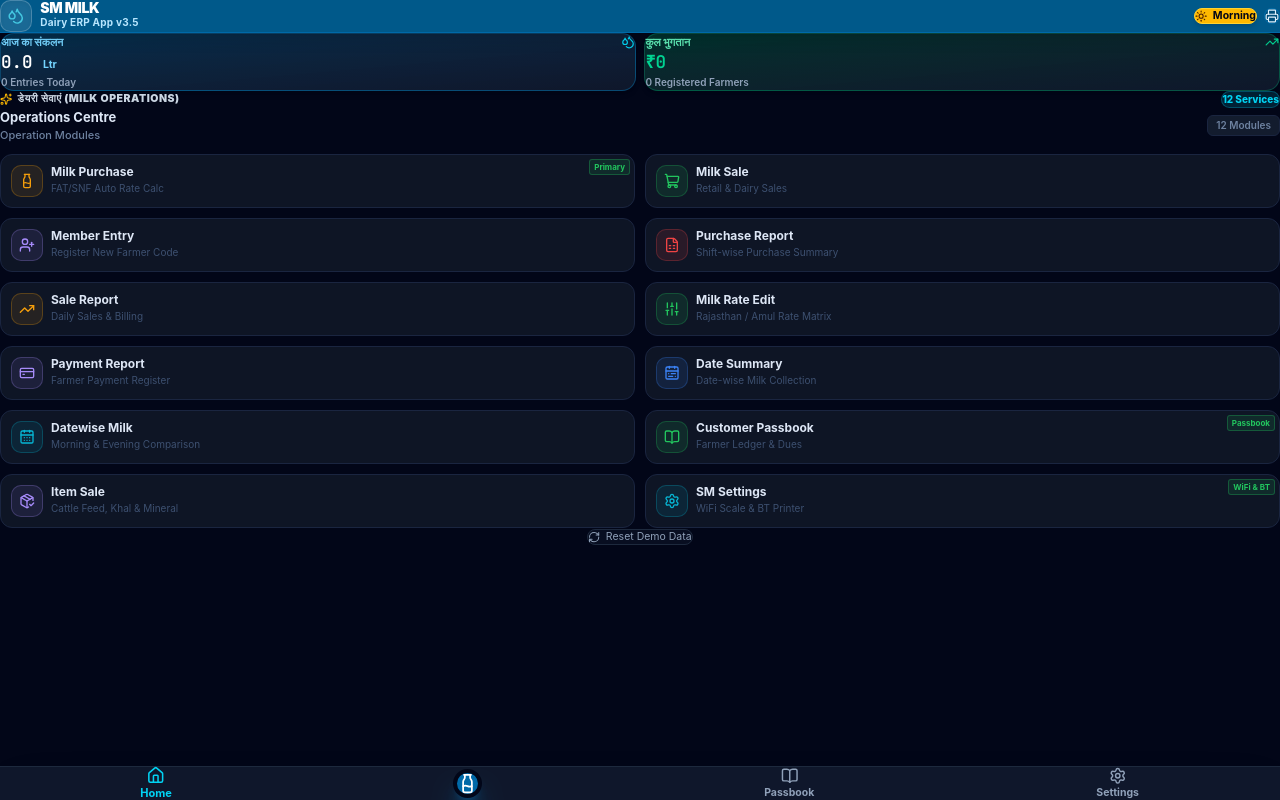
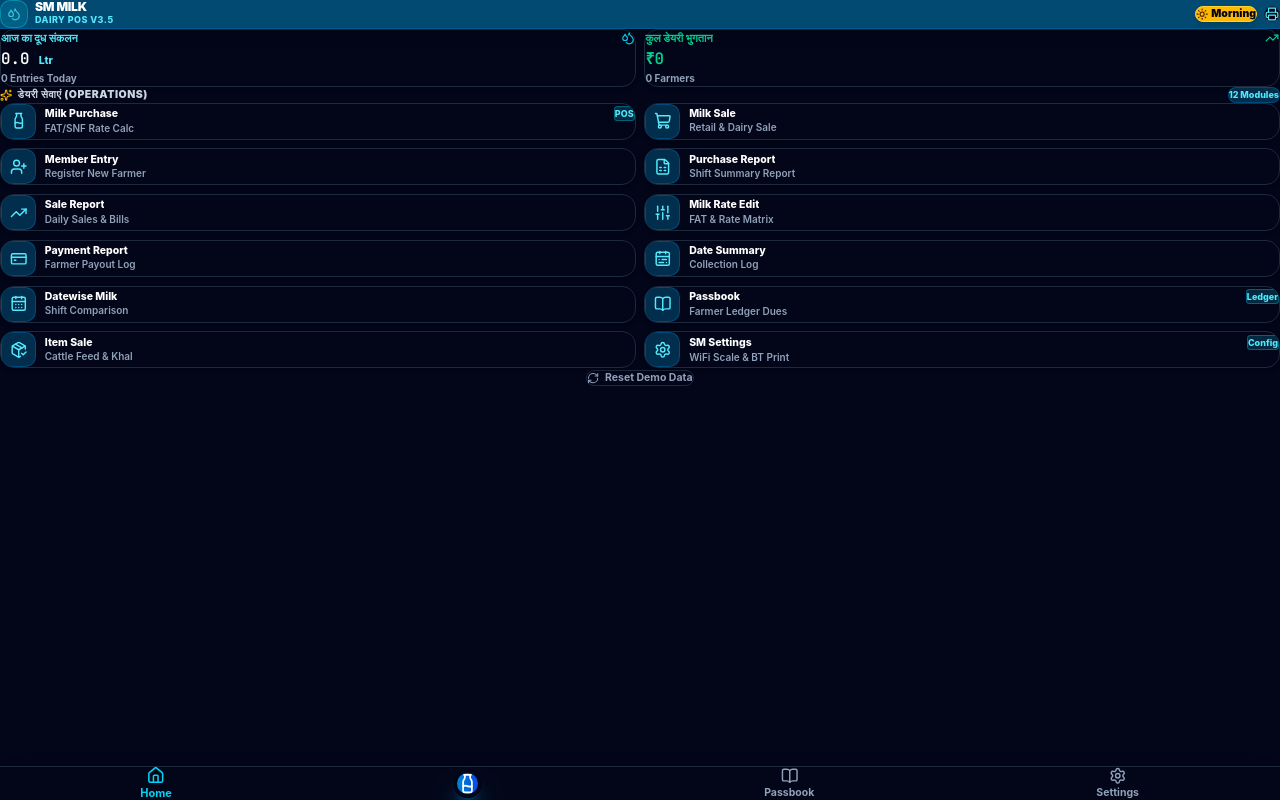
Before and after one commit to anupjangid401-tech/sm-milk-app, a Next.js app: page / in a window 1280 px wide. Built offline with nearby package versions, Linux system fonts and the light colour scheme.

Commit message:
Audit layout text wrapping & padding to guarantee zero text overlap across all devices

```diff
--- a/src/app/page.tsx
+++ b/src/app/page.tsx
@@ -10,7 +10,6 @@ import {
   Moon,
   Printer,
   Sparkles,
-  UserCheck,
   Droplets,
   TrendingUp,
   RefreshCw,
@@ -19,7 +18,7 @@ import {
 // Dashboard components
 import ModuleGrid from "@/components/ModuleGrid";
 
-// Modals (all preserved)
+// Modals
 import MilkPurchaseModal from "@/components/modals/MilkPurchaseModal";
 import MilkSaleModal from "@/components/modals/MilkSaleModal";
 import MemberEntryModal from "@/components/modals/MemberEntryModal";
@@ -102,37 +101,37 @@ export default function Home() {
   const totalPayoutToday = todayPurchases.reduce((acc, curr) => acc + curr.totalAmount, 0);
 
   return (
-    <div className="w-full min-h-screen bg-slate-950 text-slate-100 flex flex-col justify-between overflow-x-hidden font-sans">
+    <div className="w-full min-h-screen bg-slate-950 text-slate-100 flex flex-col justify-between overflow-x-hidden font-sans select-none">
       {/* ── NATIVE MOBILE APP HEADER BAR ── */}
-      <header className="sticky top-0 z-40 bg-sky-800 text-white px-4 py-3 flex items-center justify-between shadow-lg border-b border-sky-700">
-        <div className="flex items-center gap-2.5">
-          <div className="w-9 h-9 rounded-xl bg-white/10 flex items-center justify-center border border-white/20 shadow-inner">
-            <Droplets className="w-5 h-5 text-cyan-300 animate-pulse" />
+      <header className="sticky top-0 z-40 bg-sky-900 text-white px-3.5 py-2.5 flex items-center justify-between shadow-lg border-b border-sky-800">
+        <div className="flex items-center gap-2 min-w-0">
+          <div className="w-8 h-8 rounded-xl bg-cyan-500/20 flex items-center justify-center border border-cyan-400/40 shadow-inner flex-shrink-0">
+            <Droplets className="w-4 h-4 text-cyan-300 animate-pulse" />
           </div>
-          <div>
-            <h1 className="font-black text-base tracking-tight leading-none text-white">SM MILK</h1>
-            <p className="text-[10px] font-bold text-sky-200 mt-0.5 tracking-wide">Dairy ERP App v3.5</p>
+          <div className="truncate">
+            <h1 className="font-black text-sm tracking-tight leading-none text-white truncate">SM MILK</h1>
+            <p className="text-[9px] font-extrabold text-cyan-300 mt-0.5 tracking-wider truncate uppercase">Dairy POS v3.5</p>
           </div>
         </div>
 
         {/* Shift & Bluetooth Printer Status */}
-        <div className="flex items-center gap-2">
+        <div className="flex items-center gap-2 flex-shrink-0">
           <button
             onClick={() => setShift((s) => (s === "MORNING" ? "EVENING" : "MORNING"))}
-            className={`px-3 py-1.5 rounded-xl text-xs font-bold flex items-center gap-1.5 border transition-all ${
+            className={`px-2.5 py-1 rounded-xl text-xs font-black flex items-center gap-1 border transition-all ${
               shift === "MORNING"
                 ? "bg-amber-400 text-slate-950 border-amber-300 shadow-md"
-                : "bg-indigo-900 text-indigo-100 border-indigo-700"
+                : "bg-slate-950 text-cyan-300 border-slate-800"
             }`}
           >
-            {shift === "MORNING" ? <Sun className="w-3.5 h-3.5 text-amber-950" /> : <Moon className="w-3.5 h-3.5 text-indigo-300" />}
+            {shift === "MORNING" ? <Sun className="w-3.5 h-3.5 text-amber-950" /> : <Moon className="w-3.5 h-3.5 text-blue-400" />}
             <span>{shift === "MORNING" ? "Morning" : "Evening"}</span>
           </button>
 
           <button
             onClick={() => setActiveModal("sm-settings")}
-            className="p-2 rounded-xl bg-sky-900/60 hover:bg-sky-700 border border-sky-600/50 text-sky-100"
-            title="Printer & Weight Settings"
+            className="p-1.5 rounded-xl bg-slate-950 hover:bg-slate-900 border border-slate-800 text-cyan-300"
+            title="Printer & Scale Settings"
           >
             <Printer className="w-4 h-4" />
           </button>
@@ -140,32 +139,32 @@ export default function Home() {
       </header>
 
       {/* ── MAIN MOBILE CONTENT AREA ── */}
-      <main className="flex-1 overflow-y-auto px-3.5 py-3 space-y-4 pb-20">
+      <main className="flex-1 overflow-y-auto px-3.5 py-3 space-y-3.5 pb-24">
         {/* Mobile Quick Stats Banner */}
         <div className="grid grid-cols-2 gap-2.5">
-          <div className="bg-gradient-to-br from-sky-900/60 to-slate-900 p-3 rounded-2xl border border-sky-500/30 shadow-md">
-            <div className="flex items-center justify-between text-[11px] font-extrabold text-sky-300">
-              <span>आज का संकलन</span>
-              <Droplets className="w-4 h-4 text-cyan-400" />
+          <div className="bg-slate-950 p-3 rounded-2xl border border-slate-800 shadow-md flex flex-col justify-between">
+            <div className="flex items-center justify-between text-[11px] font-extrabold text-cyan-300">
+              <span className="truncate">आज का दूध संकलन</span>
+              <Droplets className="w-4 h-4 text-cyan-400 flex-shrink-0" />
             </div>
-            <div className="text-xl font-black text-white font-mono mt-1">
-              {totalLitersToday.toFixed(1)} <span className="text-xs text-sky-300 font-sans font-bold">Ltr</span>
+            <div className="text-lg font-black text-white font-mono mt-1.5 truncate">
+              {totalLitersToday.toFixed(1)} <span className="text-xs text-cyan-300 font-sans font-extrabold">Ltr</span>
             </div>
-            <div className="text-[10px] text-slate-400 mt-1 font-semibold">
+            <div className="text-[10px] text-slate-400 font-bold mt-1 truncate">
               {todayPurchases.length} Entries Today
             </div>
           </div>
 
-          <div className="bg-gradient-to-br from-emerald-900/60 to-slate-900 p-3 rounded-2xl border border-emerald-500/30 shadow-md">
-            <div className="flex items-center justify-between text-[11px] font-extrabold text-emerald-300">
-              <span>कुल भुगतान</span>
-              <TrendingUp className="w-4 h-4 text-emerald-400" />
+          <div className="bg-slate-950 p-3 rounded-2xl border border-slate-800 shadow-md flex flex-col justify-between">
+            <div className="flex items-center justify-between text-[11px] font-extrabold text-emerald-400">
+              <span className="truncate">कुल डेयरी भुगतान</span>
+              <TrendingUp className="w-4 h-4 text-emerald-400 flex-shrink-0" />
             </div>
-            <div className="text-xl font-black text-emerald-400 font-mono mt-1">
+            <div className="text-lg font-black text-emerald-400 font-mono mt-1.5 truncate">
               ₹{totalPayoutToday.toFixed(0)}
             </div>
-            <div className="text-[10px] text-slate-400 mt-1 font-semibold">
-              {members.length} Registered Farmers
+            <div className="text-[10px] text-slate-400 font-bold mt-1 truncate">
+              {members.length} Farmers
             </div>
           </div>
         </div>
@@ -173,12 +172,12 @@ export default function Home() {
         {/* 12 Operations Grid */}
         <div>
           <div className="flex items-center justify-between px-1 mb-2">
-            <h2 className="text-xs font-black uppercase tracking-wider text-slate-300 flex items-center gap-1.5">
-              <Sparkles className="w-3.5 h-3.5 text-amber-400" />
-              <span>डेयरी सेवाएं (Milk Operations)</span>
+            <h2 className="text-xs font-black uppercase tracking-wider text-slate-300 flex items-center gap-1.5 truncate">
+              <Sparkles className="w-3.5 h-3.5 text-amber-400 flex-shrink-0" />
+              <span>डेयरी सेवाएं (Operations)</span>
             </h2>
-            <span className="text-[10px] font-extrabold text-cyan-400 bg-cyan-500/15 px-2 py-0.5 rounded-full border border-cyan-500/30">
-              12 Services
+            <span className="text-[9px] font-extrabold text-cyan-300 bg-sky-900/60 px-2 py-0.5 rounded-full border border-sky-700/50 flex-shrink-0">
+              12 Modules
             </span>
           </div>
 
@@ -186,7 +185,7 @@ export default function Home() {
         </div>
 
         {/* Reset Data Footer */}
-        <div className="pt-2 text-center">
+        <div className="pt-1 text-center">
           <button
             onClick={() => {
               if (confirm("Reset demo data? All records will be cleared.")) {
@@ -194,7 +193,7 @@ export default function Home() {
                 window.location.reload();
               }
             }}
-            className="inline-flex items-center gap-1.5 text-xs text-slate-400 hover:text-red-400 px-3 py-1.5 rounded-xl border border-slate-800 bg-slate-900/50"
+            className="inline-flex items-center gap-1.5 text-xs text-slate-400 hover:text-red-400 px-3 py-1.5 rounded-xl border border-slate-800 bg-slate-950 font-bold"
           >
             <RefreshCw className="w-3.5 h-3.5" />
             <span>Reset Demo Data</span>
@@ -203,7 +202,7 @@ export default function Home() {
       </main>
 
       {/* ── NATIVE MOBILE BOTTOM NAVIGATION BAR ── */}
-      <nav className="fixed bottom-0 left-0 right-0 z-40 bg-slate-900 border-t border-slate-800 px-4 py-2 flex items-center justify-around shadow-2xl backdrop-blur-lg">
+      <nav className="fixed bottom-0 left-0 right-0 z-40 bg-slate-950 border-t border-slate-800 px-4 py-2 flex items-center justify-around shadow-2xl backdrop-blur-lg">
         <button
           onClick={() => setActiveTab("home")}
           className={`flex flex-col items-center gap-0.5 text-xs font-bold transition-all ${
@@ -216,7 +215,7 @@ export default function Home() {
 
         <button
           onClick={() => setActiveModal("milk-purchase")}
-          className="flex flex-col items-center gap-0.5 text-xs font-extrabold text-amber-400 -mt-4 bg-sky-700 hover:bg-sky-600 text-white p-3 rounded-full border-4 border-slate-950 shadow-xl shadow-sky-600/50 active:scale-95 transition-all"
+          className="flex flex-col items-center gap-0.5 text-xs font-extrabold -mt-5 bg-gradient-to-r from-sky-600 to-blue-700 text-white p-3.5 rounded-full border-4 border-slate-950 shadow-xl shadow-sky-600/50 active:scale-95 transition-all"
         >
           <Milk className="w-6 h-6" />
         </button>
--- a/src/components/ModuleGrid.tsx
+++ b/src/components/ModuleGrid.tsx
@@ -30,16 +30,16 @@ const MODULES: ModuleItem[] = [
     id: "milk-purchase",
     titleEn: "Milk Purchase",
     titleHi: "Milk Purchase Entry",
-    descHi: "FAT/SNF Auto Rate Calc",
+    descHi: "FAT/SNF Rate Calc",
     icon: Milk,
     iconTheme: "amber",
-    badge: "Primary",
+    badge: "POS",
   },
   {
     id: "milk-sale",
     titleEn: "Milk Sale",
     titleHi: "Milk Sale Entry",
-    descHi: "Retail & Dairy Sales",
+    descHi: "Retail & Dairy Sale",
     icon: ShoppingCart,
     iconTheme: "green",
   },
@@ -47,7 +47,7 @@ const MODULES: ModuleItem[] = [
     id: "member-entry",
     titleEn: "Member Entry",
     titleHi: "Add Member / Farmer",
-    descHi: "Register New Farmer Code",
+    descHi: "Register New Farmer",
     icon: UserPlus,
     iconTheme: "purple",
   },
@@ -55,7 +55,7 @@ const MODULES: ModuleItem[] = [
     id: "purchase-report",
     titleEn: "Purchase Report",
     titleHi: "Milk Purchase Report",
-    descHi: "Shift-wise Purchase Summary",
+    descHi: "Shift Summary Report",
     icon: FileSpreadsheet,
     iconTheme: "red",
   },
@@ -63,7 +63,7 @@ const MODULES: ModuleItem[] = [
     id: "sale-report",
     titleEn: "Sale Report",
     titleHi: "Milk Sale Report",
-    descHi: "Daily Sales & Billing",
+    descHi: "Daily Sales & Bills",
     icon: TrendingUp,
     iconTheme: "amber",
   },
@@ -71,7 +71,7 @@ const MODULES: ModuleItem[] = [
     id: "rate-chart",
     titleEn: "Milk Rate Edit",
     titleHi: "FAT/SNF Rate Table",
-    descHi: "Rajasthan / Amul Rate Matrix",
+    descHi: "FAT & Rate Matrix",
     icon: Sliders,
     iconTheme: "green",
   },
@@ -79,7 +79,7 @@ const MODULES: ModuleItem[] = [
     id: "payment-report",
     titleEn: "Payment Report",
     titleHi: "Payment & Bill Report",
-    descHi: "Farmer Payment Register",
+    descHi: "Farmer Payout Log",
     icon: CreditCard,
     iconTheme: "purple",
   },
@@ -87,7 +87,7 @@ const MODULES: ModuleItem[] = [
     id: "date-summary",
     titleEn: "Date Summary",
     titleHi: "Date-wise Summary",
-    descHi: "Date-wise Milk Collection",
+    descHi: "Collection Log",
     icon: CalendarRange,
     iconTheme: "blue",
   },
@@ -95,24 +95,24 @@ const MODULES: ModuleItem[] = [
     id: "datewise-summary",
     titleEn: "Datewise Milk",
     titleHi: "Datewise Milk Summary",
-    descHi: "Morning & Evening Comparison",
+    descHi: "Shift Comparison",
     icon: CalendarDays,
     iconTheme: "cyan",
   },
   {
     id: "customer-passbook",
-    titleEn: "Customer Passbook",
+    titleEn: "Passbook",
     titleHi: "Customer Passbook",
-    descHi: "Farmer Ledger & Dues",
+    descHi: "Farmer Ledger Dues",
     icon: BookOpen,
     iconTheme: "green",
-    badge: "Passbook",
+    badge: "Ledger",
   },
   {
     id: "item-sale",
     titleEn: "Item Sale",
     titleHi: "Feed / Item Sale",
-    descHi: "Cattle Feed, Khal & Mineral",
+    descHi: "Cattle Feed & Khal",
     icon: PackageCheck,
     iconTheme: "purple",
   },
@@ -120,10 +120,10 @@ const MODULES: ModuleItem[] = [
     id: "sm-settings",
     titleEn: "SM Settings",
     titleHi: "Printer, Scale & Slip",
-    descHi: "WiFi Scale & BT Printer",
+    descHi: "WiFi Scale & BT Print",
     icon: Settings,
     iconTheme: "cyan",
-    badge: "WiFi & BT",
+    badge: "Config",
   },
 ];
 
@@ -133,39 +133,37 @@ interface ModuleGridProps {
 
 export default function ModuleGrid({ onSelectModule }: ModuleGridProps) {
   return (
-    <div>
-      <div className="section-header">
-        <div>
-          <div className="section-title">Operations Centre</div>
-          <div className="section-title-hi">Operation Modules</div>
-        </div>
-        <div className="section-badge">{MODULES.length} Modules</div>
-      </div>
-
-      <div className="module-grid">
+    <div className="space-y-2">
+      <div className="grid grid-cols-2 gap-2.5">
         {MODULES.map((mod) => {
           const Icon = mod.icon;
           return (
             <button
               key={mod.id}
-              className="module-card"
               onClick={() => onSelectModule(mod.id)}
+              className="bg-slate-950 hover:bg-slate-900 border border-slate-800 hover:border-sky-500/40 p-3 rounded-2xl transition-all flex items-center gap-2.5 text-left relative overflow-hidden group shadow-md"
               aria-label={`Open ${mod.titleEn}`}
             >
-              {/* Badge */}
-              {mod.badge && (
-                <div className="module-card-badge">{mod.badge}</div>
-              )}
-
-              {/* Icon */}
-              <div className={`module-card-icon module-icon-${mod.iconTheme}`}>
-                <Icon size={16} />
+              {/* Icon Container */}
+              <div className="w-10 h-10 rounded-xl bg-sky-900/60 border border-sky-700/50 flex items-center justify-center text-cyan-300 flex-shrink-0 group-hover:scale-105 transition-transform">
+                <Icon className="w-5 h-5" />
               </div>
 
-              {/* Text */}
-              <div className="module-card-content">
-                <div className="module-card-title">{mod.titleEn}</div>
-                <div className="module-card-desc">{mod.descHi}</div>
+              {/* Text Container - Safe Truncation */}
+              <div className="flex-1 min-w-0 pr-1">
+                <div className="flex items-center justify-between gap-1">
+                  <span className="font-extrabold text-xs text-white truncate leading-tight">
+                    {mod.titleEn}
+                  </span>
+                  {mod.badge && (
+                    <span className="text-[9px] font-extrabold bg-cyan-500/20 text-cyan-300 border border-cyan-500/40 px-1.5 py-0.2 rounded flex-shrink-0">
+                      {mod.badge}
+                    </span>
+                  )}
+                </div>
+                <p className="text-[10px] text-slate-400 font-semibold truncate mt-0.5">
+                  {mod.descHi}
+                </p>
               </div>
             </button>
           );
```
